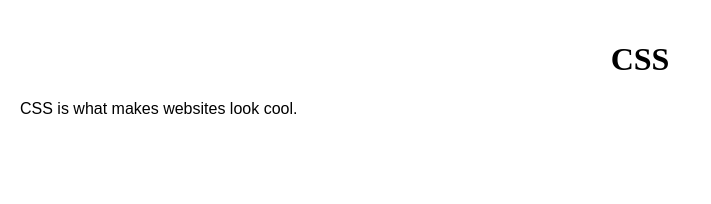
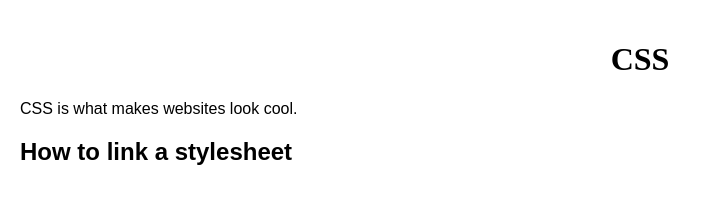
Before and after one commit to Silje32/HTML-CSS, a plain HTML site: page css.html in a window 1280 px wide. Shown: the whole page, without its empty margins (0-711 px from the left). Drawn offline with Linux system fonts and the light colour scheme.

Commit message:
Added h2 heading under h1 heading

```diff
--- a/css.html
+++ b/css.html
@@ -9,5 +9,7 @@
   <body>
     <h1>CSS</h1>
     <p>CSS is what makes websites look cool.</p>
+
+    <h2>How to link a stylesheet</h2>
   </body>
 </html>
```
